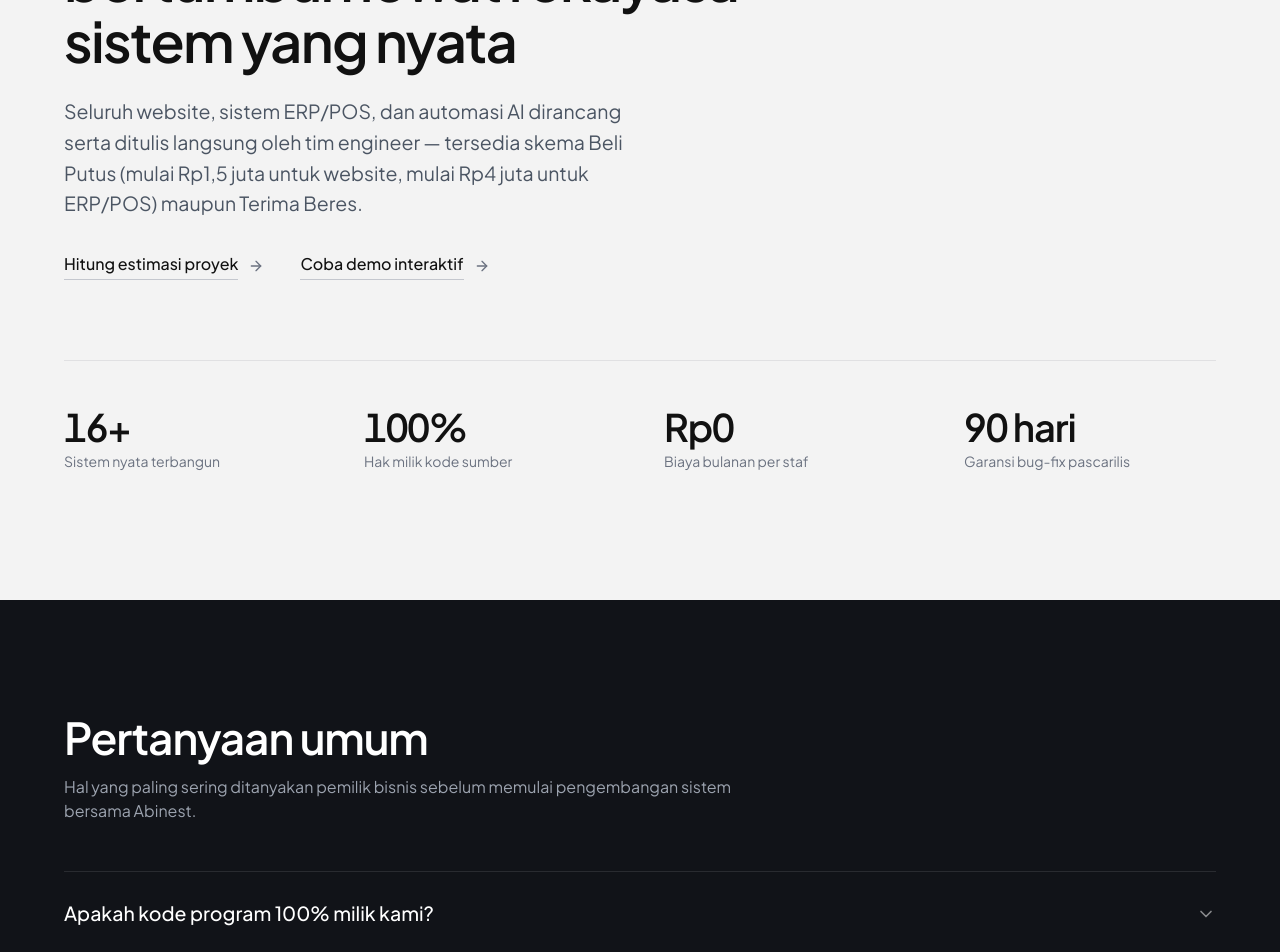
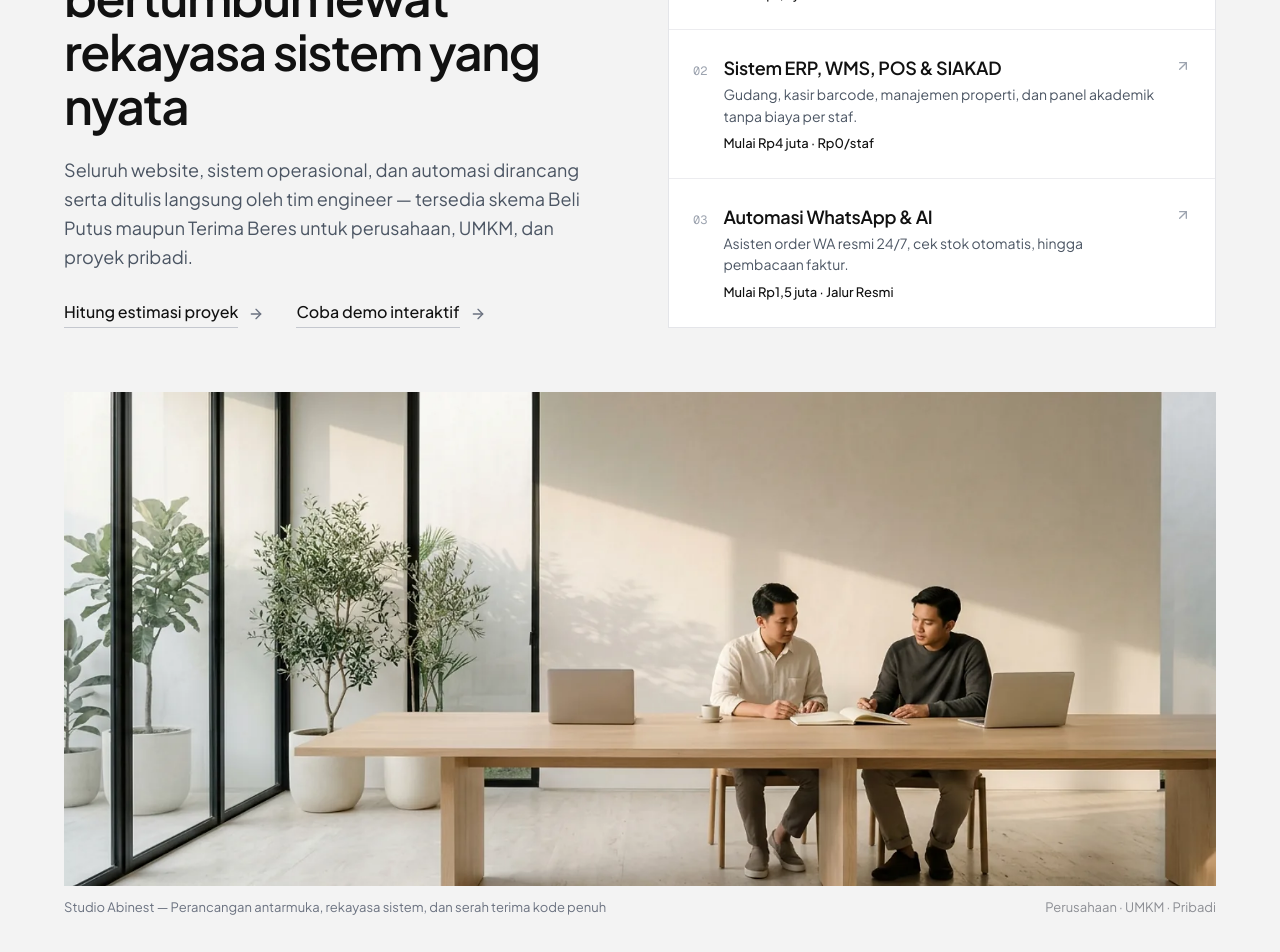
Before and after one commit to abimanyusetiadjie/startup-portfolio, a Next.js app: page / in a window 1280 px wide. Shown: the part 5660-6612 px from the top of the page. Built offline with nearby package versions, Linux system fonts and the light colour scheme; no server answers.

Commit message:
Redesign Services section with 3-track interactive index and wide 21:9 editorial studio banner

```diff
--- a/src/components/significa/SignificaServicesSection.tsx
+++ b/src/components/significa/SignificaServicesSection.tsx
@@ -1,11 +1,36 @@
 "use client";
 
+import Image from "next/image";
 import Link from "next/link";
-import { ArrowRight } from "lucide-react";
+import { ArrowRight, ArrowUpRight } from "lucide-react";
 import { ClayReveal } from "./ClayReveal";
 
+const SERVICE_TRACKS = [
+  {
+    code: "01",
+    title: "Website & Portal Bisnis",
+    desc: "Company profile, e-commerce, portal media, hingga situs yayasan & pendidikan.",
+    price: "Mulai Rp1,5 juta",
+    href: "/jasa-pembuatan-website-jakarta",
+  },
+  {
+    code: "02",
+    title: "Sistem ERP, WMS, POS & SIAKAD",
+    desc: "Gudang, kasir barcode, manajemen properti, dan panel akademik tanpa biaya per staf.",
+    price: "Mulai Rp4 juta · Rp0/staf",
+    href: "/jasa-pembuatan-sistem-erp",
+  },
+  {
+    code: "03",
+    title: "Automasi WhatsApp & AI",
+    desc: "Asisten order WA resmi 24/7, cek stok otomatis, hingga pembacaan faktur.",
+    price: "Mulai Rp1,5 juta · Jalur Resmi",
+    href: "/jasa-automasi-whatsapp",
+  },
+];
+
 const STUDIO_FACTS = [
-  { value: "16+", label: "Sistem nyata terbangun" },
+  { value: "17+", label: "Sistem & website terbangun" },
   { value: "100%", label: "Hak milik kode sumber" },
   { value: "Rp0", label: "Biaya bulanan per staf" },
   { value: "90 hari", label: "Garansi bug-fix pascarilis" },
@@ -13,22 +38,26 @@ const STUDIO_FACTS = [
 
 export function SignificaServicesSection() {
   return (
-    <section id="layanan" className="scroll-mt-24 bg-[#F3F3F3] py-20 lg:py-32">
-      <div className="clay-container space-y-14 lg:space-y-20">
-        {/* Clay Services / Studio Statement Block */}
-        <ClayReveal className="max-w-[740px] space-y-6">
-          <h2 className="text-[clamp(2rem,3.4vw+0.8rem,3.5rem)] font-semibold tracking-[-0.03em] leading-[1.1] text-[#111111]">
+    <section id="layanan" className="scroll-mt-24 bg-[#F3F3F3] py-20 lg:py-28">
+      <div className="clay-container space-y-12 lg:space-y-16">
+        {/* 1. Balanced 2-Column Header: Studio Statement Left + 3 Interactive Service Tracks Right */}
+        <div className="grid grid-cols-1 lg:grid-cols-12 gap-10 lg:gap-14 items-end">
+          <ClayReveal className="lg:col-span-6 space-y-5 sm:space-y-6">
+            <p className="text-[13px] font-medium text-[#6B7280]">
+              Layanan &amp; Kemitraan
+            </p>
+
+            <h2 className="text-[clamp(1.85rem,3.1vw+0.6rem,3.15rem)] font-semibold tracking-[-0.03em] leading-[1.1] text-[#111111]">
               Kami membantu bisnis bertumbuh lewat rekayasa sistem yang nyata
             </h2>
 
-          <p className="text-[17.5px] sm:text-[19.5px] leading-[1.58] text-[#4B5563] max-w-[580px]">
-            Seluruh website, sistem ERP/POS, dan automasi AI dirancang serta
+            <p className="text-[16.5px] sm:text-[18px] leading-[1.6] text-[#4B5563] max-w-[540px]">
+              Seluruh website, sistem operasional, dan automasi dirancang serta
               ditulis langsung oleh tim engineer — tersedia skema Beli Putus
-            (mulai Rp1,5 juta untuk website, mulai Rp4 juta untuk ERP/POS)
-            maupun Terima Beres.
+              maupun Terima Beres untuk perusahaan, UMKM, dan proyek pribadi.
             </p>
 
-          <div className="flex flex-wrap items-center gap-x-9 gap-y-4 pt-2">
+            <div className="flex flex-wrap items-center gap-x-8 gap-y-3.5 pt-1">
               <Link href="/audit-gratis" className="clay-arrow-link">
                 <span>Hitung estimasi proyek</span>
                 <ArrowRight className="w-4 h-4 text-[#6B7280]" />
@@ -41,10 +70,69 @@ export function SignificaServicesSection() {
             </div>
           </ClayReveal>
 
-        {/* Quiet Flat Studio Proof Strip (Zero cards, zero icon clutter) */}
-        <dl className="pt-12 border-t border-[#E0E0E2] grid grid-cols-2 lg:grid-cols-4 gap-8 lg:gap-12">
+          <ClayReveal delay={0.06} className="lg:col-span-6">
+            <div className="bg-white border border-[#E4E5E9] divide-y divide-[#ECECEF]">
+              {SERVICE_TRACKS.map((srv) => (
+                <Link
+                  key={srv.code}
+                  href={srv.href}
+                  className="group flex items-start justify-between gap-4 p-5 sm:p-6 hover:bg-[#FAFAFB] transition-colors"
+                >
+                  <div className="flex items-baseline gap-3.5 sm:gap-4 min-w-0">
+                    <span className="text-[12px] font-mono text-[#9CA3AF] shrink-0">
+                      {srv.code}
+                    </span>
+                    <div className="space-y-1 min-w-0">
+                      <h3 className="text-[17px] sm:text-[18px] font-semibold tracking-[-0.015em] text-[#111111] group-hover:opacity-75 transition-opacity">
+                        {srv.title}
+                      </h3>
+                      <p className="text-[14px] leading-[1.55] text-[#4B5563]">
+                        {srv.desc}
+                      </p>
+                      <p className="pt-0.5 text-[13px] font-medium text-[#111111]">
+                        {srv.price}
+                      </p>
+                    </div>
+                  </div>
+
+                  <ArrowUpRight className="w-4 h-4 text-[#9CA3AF] shrink-0 mt-1 transition-all duration-200 group-hover:text-[#111111] group-hover:translate-x-0.5 group-hover:-translate-y-0.5" />
+                </Link>
+              ))}
+            </div>
+          </ClayReveal>
+        </div>
+
+        {/* 2. Clay Signature Wide Editorial Studio Banner (21:9 HD WebP, 69.5 KB, 0% crop) */}
+        <ClayReveal delay={0.08} className="space-y-3">
+          <div className="relative w-full overflow-hidden bg-[#E9E7E2] ring-1 ring-inset ring-black/[0.06]">
+            <Image
+              src="/images/studio-services-banner.webp"
+              alt="Suasana kerja studio desain dan rekayasa perangkat lunak Abinest dalam pencahayaan alami"
+              width={1600}
+              height={686}
+              quality={85}
+              sizes="(max-width: 768px) 94vw, (max-width: 1440px) 92vw, 1300px"
+              className="block w-full h-auto"
+            />
+          </div>
+          <div className="flex flex-wrap items-center justify-between gap-x-6 gap-y-1 text-[13px] text-[#6B7280]">
+            <span>
+              Studio Abinest — Perancangan antarmuka, rekayasa sistem, dan serah
+              terima kode penuh
+            </span>
+            <span className="text-[#8C8E94]">Perusahaan · UMKM · Pribadi</span>
+          </div>
+        </ClayReveal>
+
+        {/* 3. Quiet Flat Studio Proof Strip */}
+        <dl className="pt-10 lg:pt-12 border-t border-[#E0E0E2] grid grid-cols-2 lg:grid-cols-4 gap-8 lg:gap-12">
           {STUDIO_FACTS.map((fact, idx) => (
-            <ClayReveal key={fact.label} delay={idx * 0.06} y={12} className="space-y-1.5">
+            <ClayReveal
+              key={fact.label}
+              delay={idx * 0.05}
+              y={12}
+              className="space-y-1.5"
+            >
               <dd className="text-[30px] sm:text-[38px] font-semibold tracking-[-0.03em] text-[#111111] tabular-nums leading-none">
                 {fact.value}
               </dd>
```
Also changed, not shown: public/images/studio-services-banner.webp (added). Lines whose indentation alone changed are shown as unchanged.
